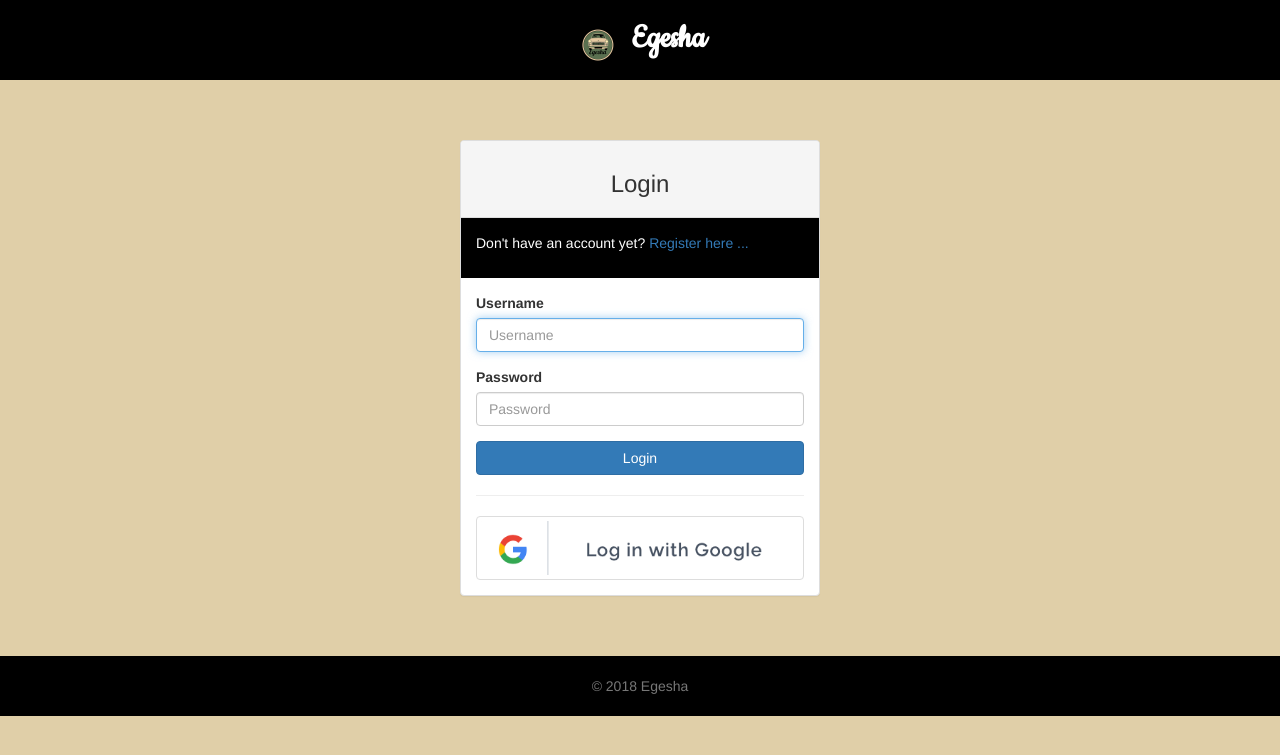
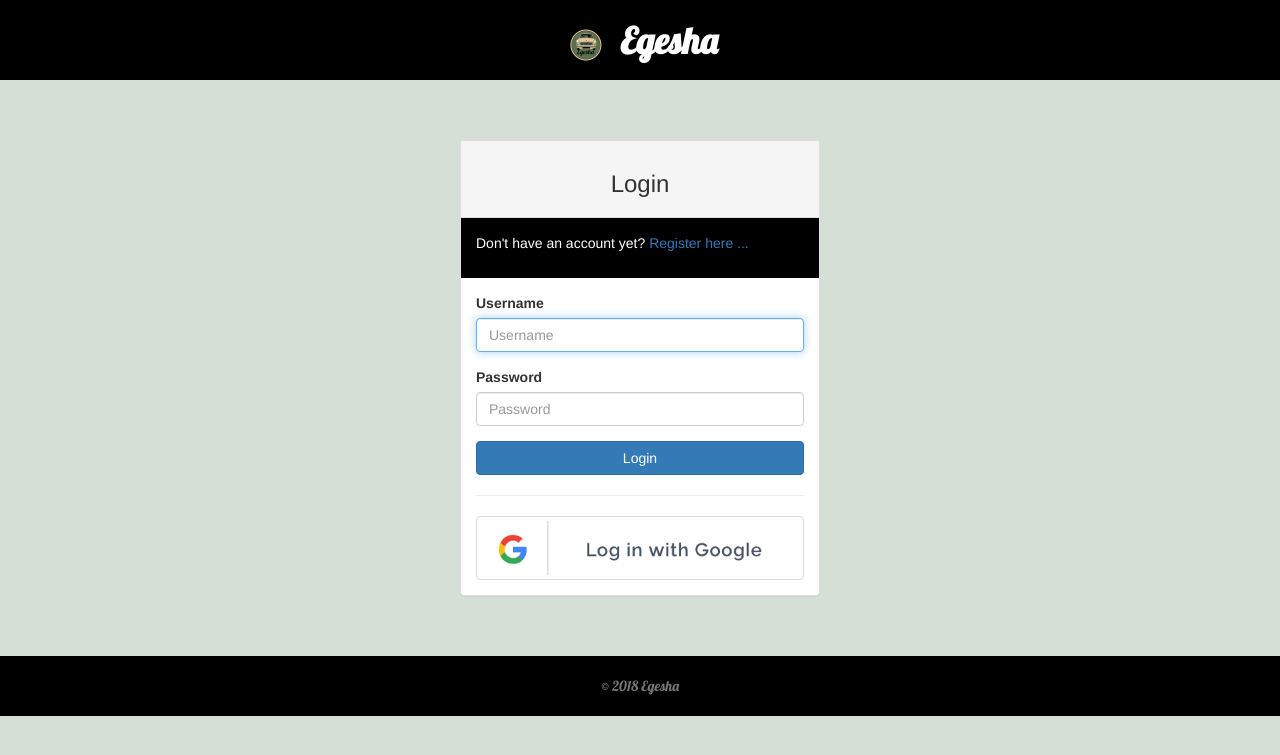
Before and after one commit to sami-mai/Egesha, a Django app: page /user/accounts/login/ in a window 1280 px wide. Shown: the top 755 px of the page. Run offline with Django 3.2, Linux system fonts and the light colour scheme; some libraries are stand-ins or nearby versions.

Commit message:
make modifications

```diff
--- a/accounts/templates/registration/base.html
+++ b/accounts/templates/registration/base.html
@@ -20,20 +20,20 @@
   <!--  -->
   {% bootstrap_css %}
   <link href="https://maxcdn.bootstrapcdn.com/font-awesome/4.7.0/css/font-awesome.min.css" rel="stylesheet" integrity="sha384-wvfXpqpZZVQGK6TAh5PVlGOfQNHSoD2xbE+QkPxCAFlNEevoEH3Sl0sibVcOQVnN" crossorigin="anonymous">
-  <link href="https://fonts.googleapis.com/css?family=Cookie" rel="stylesheet">
+  <link href="https://fonts.googleapis.com/css?family=Lobster|Montserrat|Raleway|Cookie" rel="stylesheet">
   <!-- Material icons -->
   <link href="https://fonts.googleapis.com/icon?family=Material+Icons" rel="stylesheet">
   <link rel="stylesheet" href="{% static 'css/styles.css' %}"> {% endblock %}
 </head>
 
-<body style="background-color:#E0CFA8;">
+<body style="background-color:#D5DFD5;">
 
   {% block content %} {%endblock%}
   <!-- FOOTER -->
 
   <footer style="background-color:black; color: white; height: 60px;padding-top: 20px;">
     <div class="container-fluid">
-      <p class="text-muted text-center">&copy; 2018 Egesha</p>
+      <p class="text-muted text-center" style="font-family: 'Lobster', cursive;">&copy; 2018 Egesha</p>
     </div>
   </footer>
   <!-- end footer -->
--- a/accounts/templates/registration/login.html
+++ b/accounts/templates/registration/login.html
@@ -3,7 +3,7 @@
 {% block content %}
 <div class="container-fluid" style="background-color:black; color: white;">
   <div class="text-center">
-    <h1 style="font-family: 'Cookie', cursive;"><strong>
+    <h1 style="font-family: 'Lobster', cursive;"><strong>
      <a href="/"><img class=" img-fluid img-rounded" src="{% static '/images/logo.png' %}" width="50" height="50" alt="icon"></a>
      Egesha </strong></h1>
   </div>
--- a/accounts/templates/registration/registration_form.html
+++ b/accounts/templates/registration/registration_form.html
@@ -3,7 +3,7 @@
 {% block content %}
 <div class="container-fluid" style="background-color:black; color: white;">
   <div class="text-center">
-    <h1 style="font-family: 'Cookie', cursive;"><strong>
+    <h1 style="font-family: 'Lobster', cursive;"><strong>
     <a href="/"><img class="img-circle" src="{% static '/images/logo.png' %}" width="50" height="50" alt="icon"></a>
     Egesha </strong></h1>
   </div>
--- a/driver/templates/user/index.html
+++ b/driver/templates/user/index.html
@@ -1,4 +1,4 @@
-{%extends 'base.html'%} {% block content %} {% load bootstrap3 %}{% load static%}{{ block.super}} {% block styles %} {% bootstrap_css %} {% endblock %}
+{%extends 'user/base.html'%} {% block content %} {% load bootstrap3 %}{% load static%}{{ block.super}} {% block styles %} {% bootstrap_css %} {% endblock %}
 
 <div class="container">
   <div class="row justify-content-center">
@@ -8,8 +8,7 @@
       <!-- Heading -->
       <h2 class="text-center mb-4">
                 {{ user.username }}
-            </h2>
-            {% endif %}
+            </h2> {% endif %}
     </div>
     <!-- / .row -->
   </div>
--- a/templates/navbar.html
+++ b/templates/navbar.html
@@ -20,7 +20,7 @@
             <a class="navbar-brand" href="/" style="padding-top:0px;">
               <img class="img-responsive img-fluid" src="{% static '/images/logo.png' %}" width="50px" height="50px"alt="icon"><span></span>
             </a>
-            <a class="navbar-brand" href="/" style="font-family: 'Montserrat', cursive;"><strong>Egesha</strong></a>
+            <a class="navbar-brand" href="/" style="font-family: 'Lobster', cursive;"><strong>Egesha</strong></a>
           </div>
 
           <div class="collapse navbar-collapse" id="bs-example-navbar-collapse-1">
```
Also changed, not shown: driver/templates/base.html (deleted, +0 -22 lines), driver/templates/user/base.html (added, +22 -0 lines), driver/templates/user/cardetails.html (+7 -8 lines), driver/templates/user/profileform.html (+7 -8 lines), lotOwner/templates/Lot/base.html (+4 -5 lines), templates/base.html (+3 -5 lines), driver/templates/user/navbar.html (renamed from driver/templates/navbar.html), lotOwner/templates/Lot/navbar.html (renamed from lotOwner/templates/navbar1.html). Lines whose indentation alone changed are shown as unchanged.
